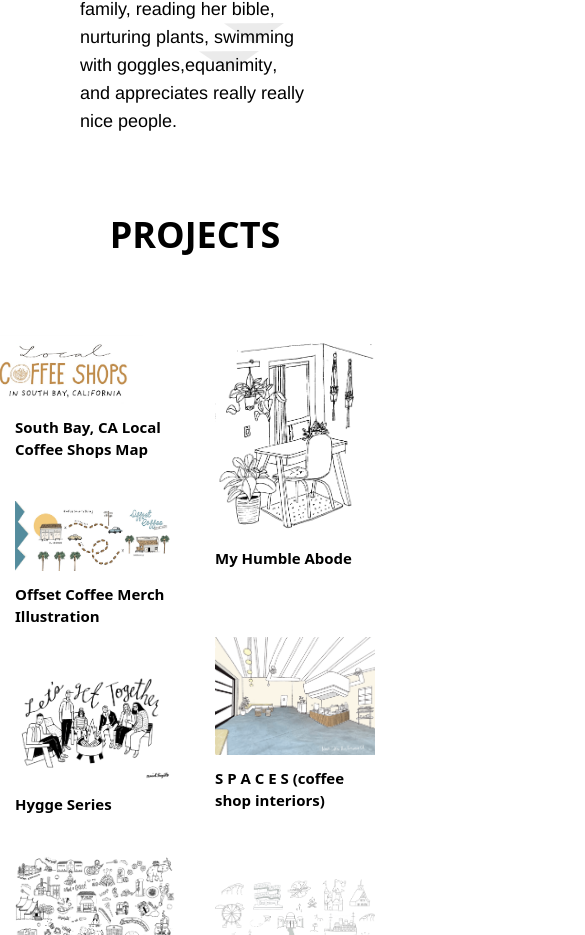
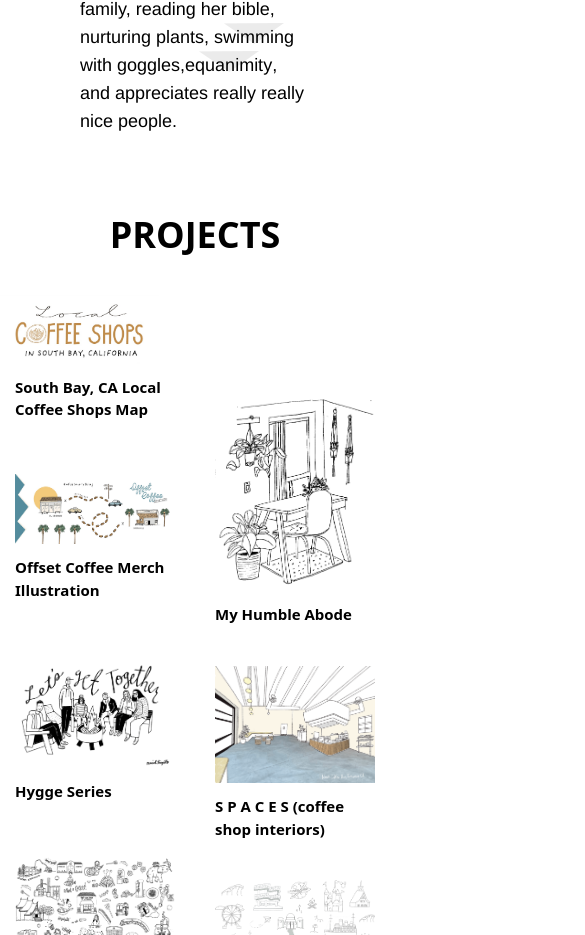
Before and after one commit to dennismaricarl/Mariel-s-Portfolio, a React (Create React App) app: page / in a window 390 px wide. Shown: the part 1373-2308 px from the top of the page, 585 px wide, since content can reach past the window. Built offline with nearby package versions, Linux system fonts and the light colour scheme.

Commit message:
more responsive tailwind css edits

```diff
--- a/src/components/BackToHome.jsx
+++ b/src/components/BackToHome.jsx
@@ -11,7 +11,7 @@ const BackToHome = () => {
 
     return (
 
-        <div className="w-10 h-10 cursor-pointer lg:w-16 lg:h-16 rounded-full bg-black hover:scale-105"
+        <div className="w-10 cursor-pointer lg:w-16 lg:h-16 rounded-full bg-black hover:scale-105"
             onClick={handleClick}>
 
         </div>
--- a/src/components/Email.jsx
+++ b/src/components/Email.jsx
@@ -2,7 +2,7 @@ const Email = () => {
     return (
         <div id="emailId" className="justify-center items-center flex flex-col h-screen">
             <a href="mailto:mrosales.tru@gmail.com">
-                <img className="hover:opacity-25"
+                <img className="hover:opacity-25 w-40 lg:w-80"
                 src="/images/Envelope.png"
                 />
             </a>
--- a/src/components/HomePage.jsx
+++ b/src/components/HomePage.jsx
@@ -24,9 +24,9 @@ const HomePage = () => {
 
 
     return (
-        <div className="flex flex-col items-center justify-center ">
+        <div className="flex flex-col items-center justify-center overflow-x-hidden">
 
-            <div className="flex flex-col justify-end h-screen pb-4">
+            <div className="flex flex-col justify-end h-screen pb-4 ">
                 <div className="gap-10 flex justify-center lg:gap-20 mb-10">
                     <img className="w-36 lg:w-[30rem]" src="/images/mariel.png" alt="Mariel" />
                     <img className="w-36 lg:w-[30rem]" src="/images/trujillo.png" alt="Trujillo" />
--- a/src/components/NavBar.jsx
+++ b/src/components/NavBar.jsx
@@ -28,7 +28,7 @@ const NavBar = () => {
                 <BackToHome />
                 <div>
                     <img
-                        className={toggle ? "w-[3rem] lg:w-[4rem] hover:scale-110" : "w-[3rem] lg:w-[5rem] hover:scale-110"}
+                        className={toggle ? "w-[2rem] lg:w-[4rem] hover:scale-110" : "w-[3rem] lg:w-[5rem] hover:scale-110"}
 
                         onClick={handleClick}
                         src={toggle ? "/images/X.png" : "/images/3 lines dropdown.png"}
@@ -39,19 +39,19 @@ const NavBar = () => {
 
             {toggle &&
 
-                <div className="flex flex-col gap-4 items-end pr-[3%] mt-[13rem]">
+                <div className="flex flex-col gap-4 items-end pr-[3rem] lg:pr-[5rem] mt-[9rem] lg:mt-[13rem]">
 
-                    <img className="hover:opacity-10"
+                    <img className="hover:opacity-10 w-32 lg:w-auto"
                         src="/images/ABOUT.png"
                         onClick={() => handleNavigateToHome("aboutId")}
                     />
 
-                    <img className="hover:opacity-10"
+                    <img className="hover:opacity-10 w-40 lg:w-auto"
                         src="/images/PROJECTS.png"
                         onClick={() => handleNavigateToHome("projectsListId")}
                     />
 
-                    <img className="hover:opacity-10"
+                    <img className="hover:opacity-10 w-32 lg:w-auto"
                         src="/images/Envelope.png"
                         onClick={() => handleNavigateToHome("emailId")}
                     />
--- a/src/components/OffsetCoffee.jsx
+++ b/src/components/OffsetCoffee.jsx
@@ -31,7 +31,7 @@ const OffsetCoffee = () => {
                             <span className="w-8 h-8 rounded-full bg-[#ceaa7c]"></span>
                             <span className="w-8 h-8 rounded-full bg-[#a06a2f]"></span>
                             <span className="w-8 h-8 rounded-full bg-[#92be9c]"></span>
-                            <span className="w-8 h-8 rounded-full bg-[#fff5eb] border border-black"></span>
+                            <span className="w-8 h-8 rounded-full bg-[#fff5eb]"></span>
                         </div>
                     </div>
                 </div>
--- a/src/components/ProjectsList.jsx
+++ b/src/components/ProjectsList.jsx
@@ -5,17 +5,17 @@ const ProjectsList = () => {
 
 
     const images = [
-        { image: "/images/projects/1 local coffes shops image.png", title: "South Bay, CA Local Coffee Shops Map", path: "/localCoffeeShops", marginLeft: '-2rem' },
+        { image: "/images/projects/1 local coffes shops image.png", title: "South Bay, CA Local Coffee Shops Map", path: "/localCoffeeShops", marginLeft: '-1rem' },
         { image: "/images/projects/2 offset illustrationo.png", title: "Offset Coffee Merch Illustration", path: "/offsetCoffee" },
         { image: "/images/projects/4 lets get tgether image Frame.png", title: "Hygge Series", path: "/hyggeSeries" },
         { image: "/images/projects/6 siam image.png", title: "Siam Thai Station Mural", path: "/siamThai" },
-        { image: "/images/projects/3 humble abode image.png", title: "My Humble Abode", path: "/myHumbleAbode" },
+        { image: "/images/projects/3 humble abode image.png", title: "My Humble Abode", path: "/myHumbleAbode", paddingTop:'6rem' },
         { image: "/images/projects/5 spaces image.png", title: "S P A C E S (coffee shop interiors)", path: "/spaces" },
         { image: "/images/projects/7 LA spots image.png", title: "LA Spots", path: "/laSpots", titleMarginLeft: '2rem' }
     ];
 
 
-    const mainTitle = "text-4xl lg:text-7xl text-center pt-20 pb-20 font-Helvetica font-extrabold"
+    const mainTitle = "text-4xl lg:text-7xl text-center pb-10 pt-20 lg:pb-20 font-Helvetica font-extrabold"
     const projectsContainer = "flex justify-center items-stretch gap-x-10 ml-80 mr-80"
     const projectColumn = "gap-y-10 flex flex-col justify-between flex-grow lg:gap-y-20"
     const image = "w-[10rem] lg:w-[92%] h-auto cursor-pointer hover:scale-110 "
@@ -46,6 +46,7 @@ const ProjectsList = () => {
                     {images.slice(4).map((img, i) => (
                         <div className={image} key={i}>
                             <img
+                                style={{paddingTop:img.paddingTop}}
                                 onClick={() => navigate(img.path)}
                                 src={img.image}
 
```
